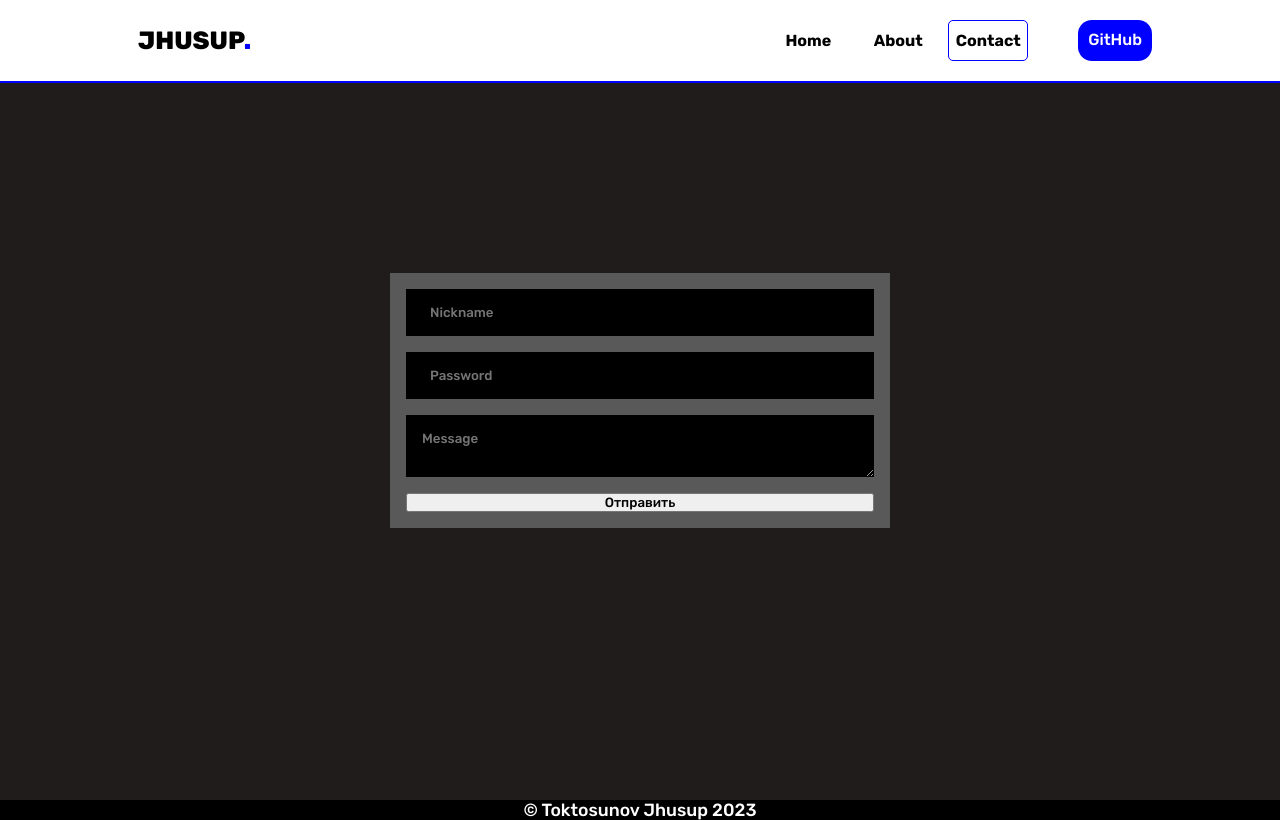
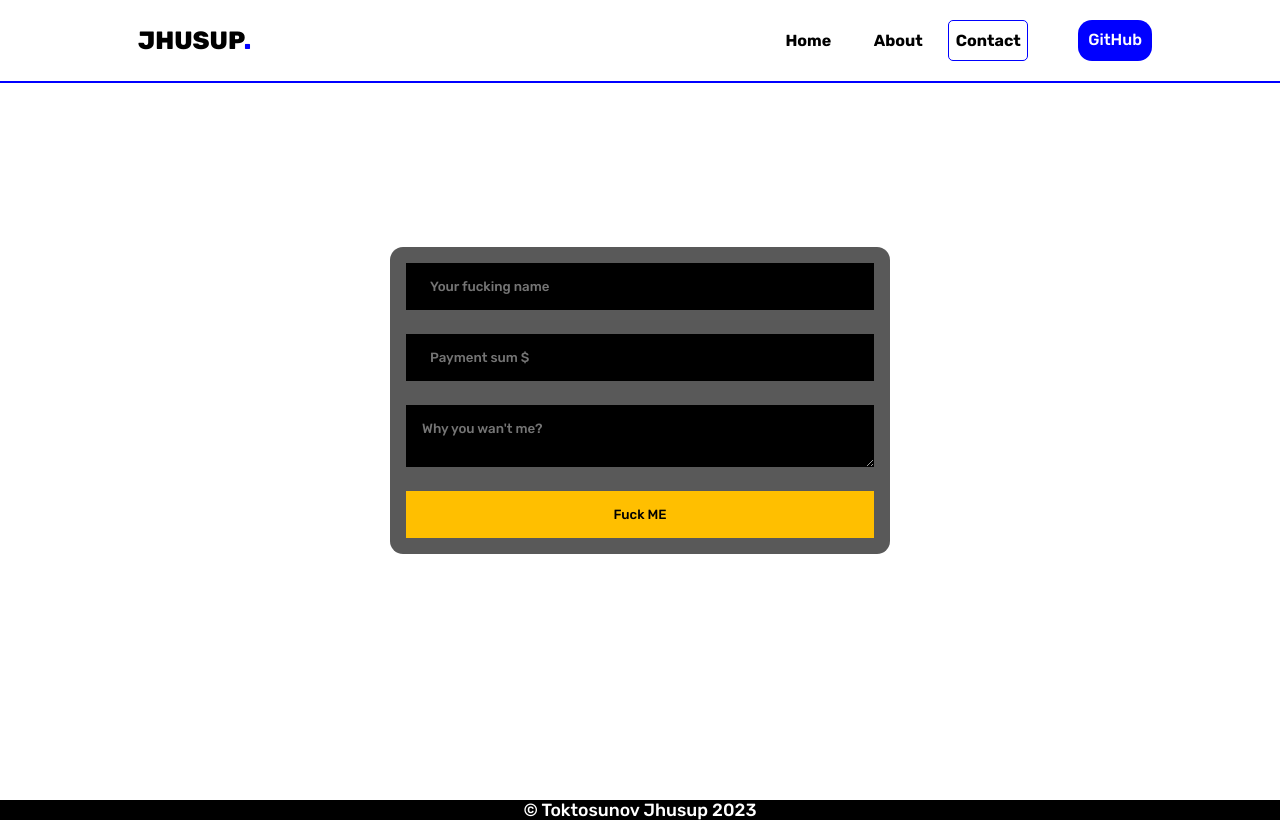
Before and after one commit to TheNowy/Project-Portfolio, a React (Vite) app: page /contacts in a window 1280 px wide. Built offline with nearby package versions, Linux system fonts and the light colour scheme.

Commit message:
ADD contact page

```diff
--- a/src/components/pages/contacts/Conctacts.module.scss
+++ b/src/components/pages/contacts/Conctacts.module.scss
@@ -11,7 +11,7 @@
       display: flex;
       align-items: center;
       justify-content: center;
-      background-color: rgb(33, 28, 28);
+      background-color: rgb(255, 255, 255);
 
       min-height: 100vh;
 
@@ -27,8 +27,10 @@
         padding: 1rem;
 
         background-color: rgb(89, 89, 89);
+        border-radius: 13px;
 
-        gap: 1rem;
+        gap: 1.5rem;
+
 
         .input,
         .message {
@@ -50,6 +52,12 @@
 
           padding: 1rem;
         }
+
+        .button {
+          padding: 1rem;
+          border: none;
+          background-color: #ffbf00;
+        }
       }
     }
   }
--- a/src/components/pages/contacts/Contacts.jsx
+++ b/src/components/pages/contacts/Contacts.jsx
@@ -11,23 +11,23 @@ const Contacts = () => {
               <input
                 className={scss.input}
                 type="text"
-                placeholder="Nickname"
+                placeholder="Your fucking name"
                 required
               />
 
               <input
                 className={scss.input}
                 type="text"
-                placeholder="Password"
+                placeholder="Payment sum $"
                 required
               />
 
               <textarea
                 className={scss.message}
-                placeholder="Message"
+                placeholder="Why you wan't me?"
                 required ></textarea>
 
-              <input type="submit" value="Отправить" />
+              <button className={scss.button}>Fuck ME</button>
             </form>
           </div>
         </div>
```
